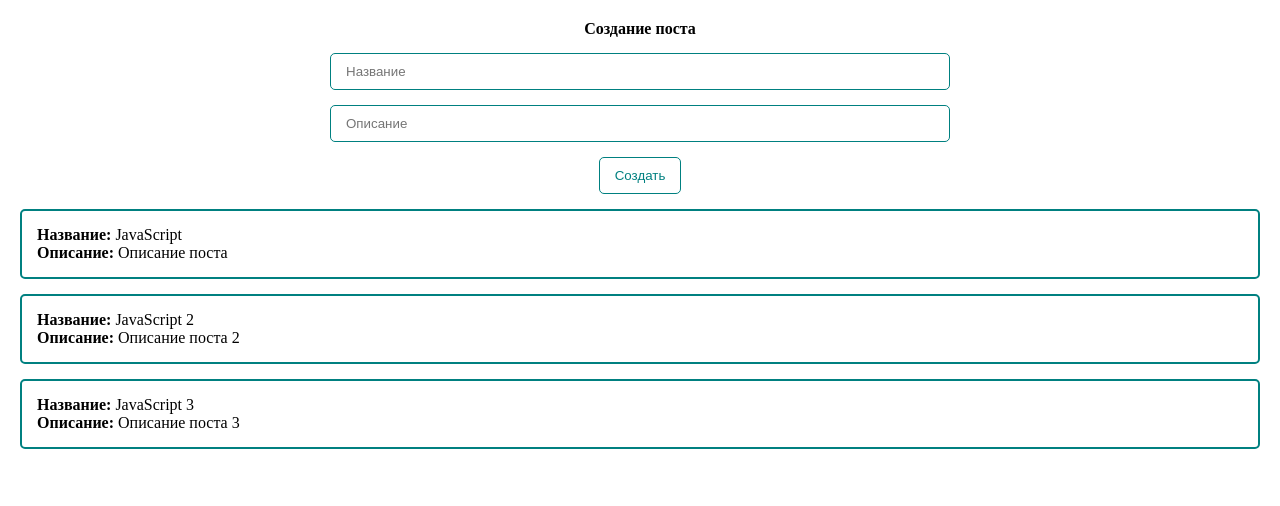
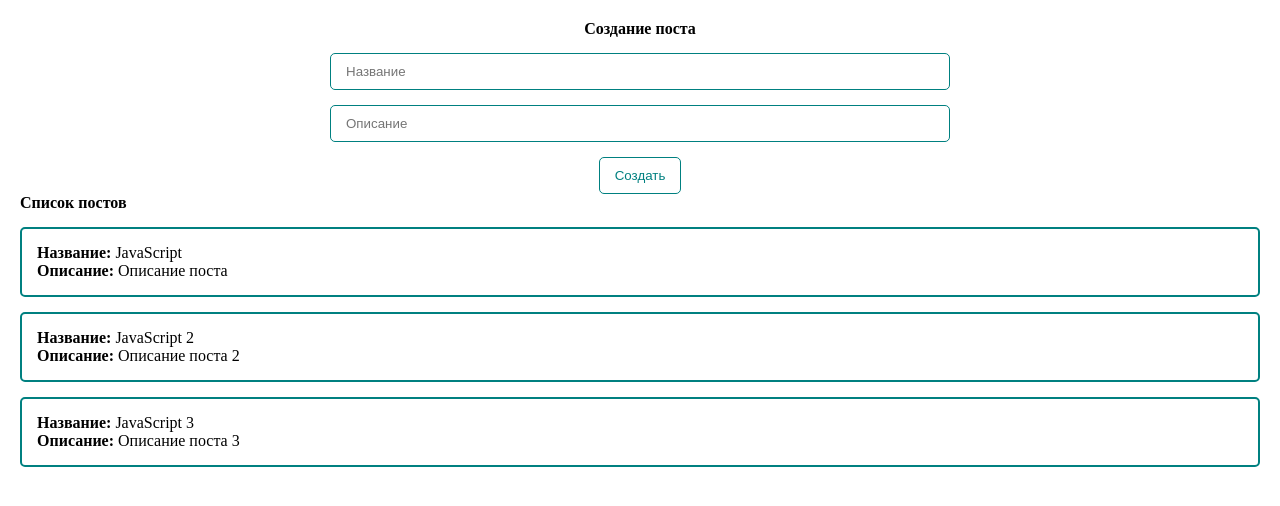
Before and after one commit to bronik04/vue3-learn-project, a Vue app: page / in a window 1280 px wide. Shown: the top 506 px of the page. Built offline with nearby package versions, Linux system fonts and the light colour scheme.

Commit message:
feat: added components

```diff
--- a/src/App.vue
+++ b/src/App.vue
@@ -1,58 +1,35 @@
 <template>
   <div class="app">
-    <form @submit.prevent>
-      <h4>Создание поста</h4>
-      <input
-          :value="title"
-          @input="title = $event.target.value"
-          class="input"
-          type="text"
-          placeholder="Название"
-      >
-      <input
-          :value="body"
-          @input="body = $event.target.value"
-          class="input"
-          type="text"
-          placeholder="Описание"
-      >
-      <button
-          class="btn"
-          @click="createPost"
-      >Создать
-      </button>
-    </form>
-
-    <div class="post" v-for="post in posts" :key="post.id">
-      <div><strong>Название:</strong> {{ post.title }}</div>
-      <div><strong>Описание:</strong> {{ post.body }}</div>
-    </div>
+    <post-form
+        @create="createPost"
+    />
+    <post-list
+        :posts="posts"
+    />
   </div>
 </template>
 
 <script>
+import PostForm from "@/components/PostForm";
+import PostList from "@/components/PostList";
+
 export default {
+  components: {
+    PostList,
+    PostForm,
+  },
   data() {
     return {
       posts: [
         {id: 1, title: 'JavaScript', body: 'Описание поста'},
         {id: 2, title: 'JavaScript 2', body: 'Описание поста 2'},
         {id: 3, title: 'JavaScript 3', body: 'Описание поста 3'}
-      ],
-      title: '',
-      body: '',
+      ]
     }
   },
   methods: {
-    createPost() {
-      const newPost = {
-        id: Date.now(),
-        title: this.title,
-        body: this.body,
-      }
-      this.posts.push(newPost);
-      this.title = '';
-      this.body = '';
+    createPost(post) {
+      this.posts.push(post);
     }
   }
 }
@@ -65,45 +42,10 @@ export default {
   box-sizing: border-box;
 }
 
-.post {
-  padding: 15px;
-  border: 2px solid teal;
-  margin-top: 15px;
-  border-radius: 5px;
-}
-
-.input {
-  padding: 10px 15px;
-  border: 1px solid teal;
-  margin-bottom: 15px;
-  width: 100%;
-  border-radius: 5px;
-}
 
 .app {
   padding: 20px;
   display: grid;
 }
 
-form {
-  justify-self: center;
-  display: flex;
-  flex-direction: column;
-  align-items: center;
-  width: 50%;
-}
-
-form > h4 {
-  margin-bottom: 15px;
-}
-
-.btn {
-  padding: 10px 15px;
-  background: none;
-  color: teal;
-  border: 1px solid teal;
-  border-radius: 5px;
-  cursor: pointer;
-}
-
 </style>
--- /dev/null
+++ b/src/components/PostForm.vue
@@ -0,0 +1,78 @@
+<template>
+  <form @submit.prevent>
+    <h4>Создание поста</h4>
+    <input
+        v-model="post.title"
+        class="input"
+        type="text"
+        placeholder="Название"
+    >
+    <input
+        v-model="post.body"
+        class="input"
+        type="text"
+        placeholder="Описание"
+    >
+    <button
+        class="btn"
+        @click="createPost"
+    >Создать
+    </button>
+  </form>
+</template>
+
+<script>
+export default {
+  name: "PostForm",
+  data() {
+    return {
+      post: {
+        title: '',
+        body: ''
+      }
+    }
+  },
+  methods: {
+    createPost() {
+      this.post.id = Date.now();
+      this.$emit('create', this.post);
+      this.post = {
+        title: '',
+        body: '',
+      }
+    }
+  }
+}
+</script>
+
+<style scoped>
+
+form {
+  justify-self: center;
+  display: flex;
+  flex-direction: column;
+  align-items: center;
+  width: 50%;
+}
+
+form > h4 {
+  margin-bottom: 15px;
+}
+
+.input {
+  padding: 10px 15px;
+  border: 1px solid teal;
+  margin-bottom: 15px;
+  width: 100%;
+  border-radius: 5px;
+}
+
+.btn {
+  padding: 10px 15px;
+  background: none;
+  color: teal;
+  border: 1px solid teal;
+  border-radius: 5px;
+  cursor: pointer;
+}
+</style>
--- /dev/null
+++ b/src/components/PostItem.vue
@@ -0,0 +1,27 @@
+<template>
+  <li class="post">
+    <div><strong>Название:</strong> {{ post.title }}</div>
+    <div><strong>Описание:</strong> {{ post.body }}</div>
+  </li>
+</template>
+
+<script>
+export default {
+  name: "PostItem",
+  props: {
+    post: {
+      type: Object,
+      required: true,
+    }
+  }
+}
+</script>
+
+<style scoped>
+.post {
+  padding: 15px;
+  border: 2px solid teal;
+  margin-top: 15px;
+  border-radius: 5px;
+}
+</style>
--- /dev/null
+++ b/src/components/PostList.vue
@@ -0,0 +1,31 @@
+<template>
+  <h4>Список постов</h4>
+  <ul class="post-list">
+    <post-item
+        v-for="post in posts"
+        :post="post"
+        :key="post.id"/>
+  </ul>
+</template>
+
+<script>
+import postItem from "@/components/PostItem";
+
+export default {
+  name: "PostList",
+  components: {postItem},
+
+  props: {
+    posts: {
+      type: Array,
+      required: true,
+    }
+  }
+}
+</script>
+
+<style scoped>
+.post-list {
+  list-style: none;
+}
+</style>
```
